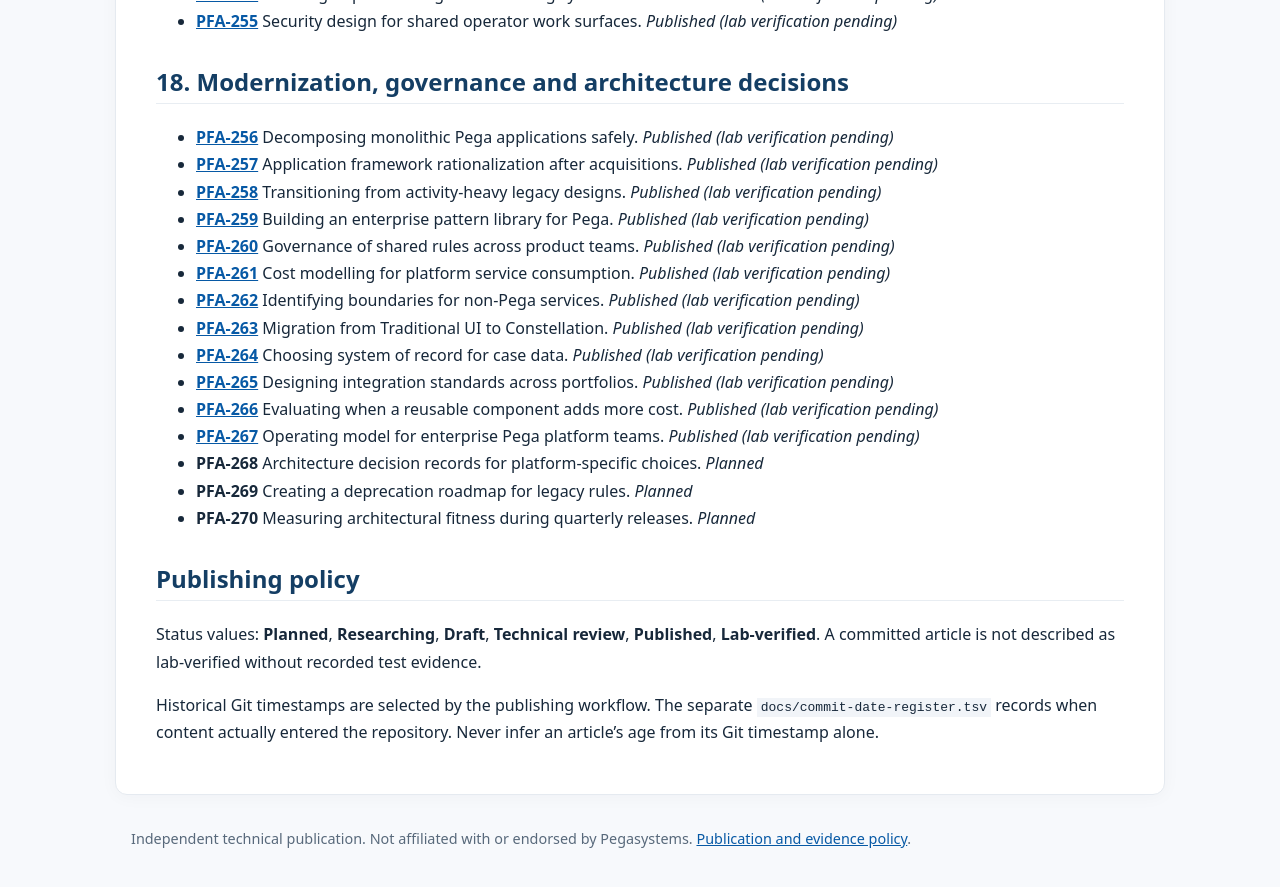
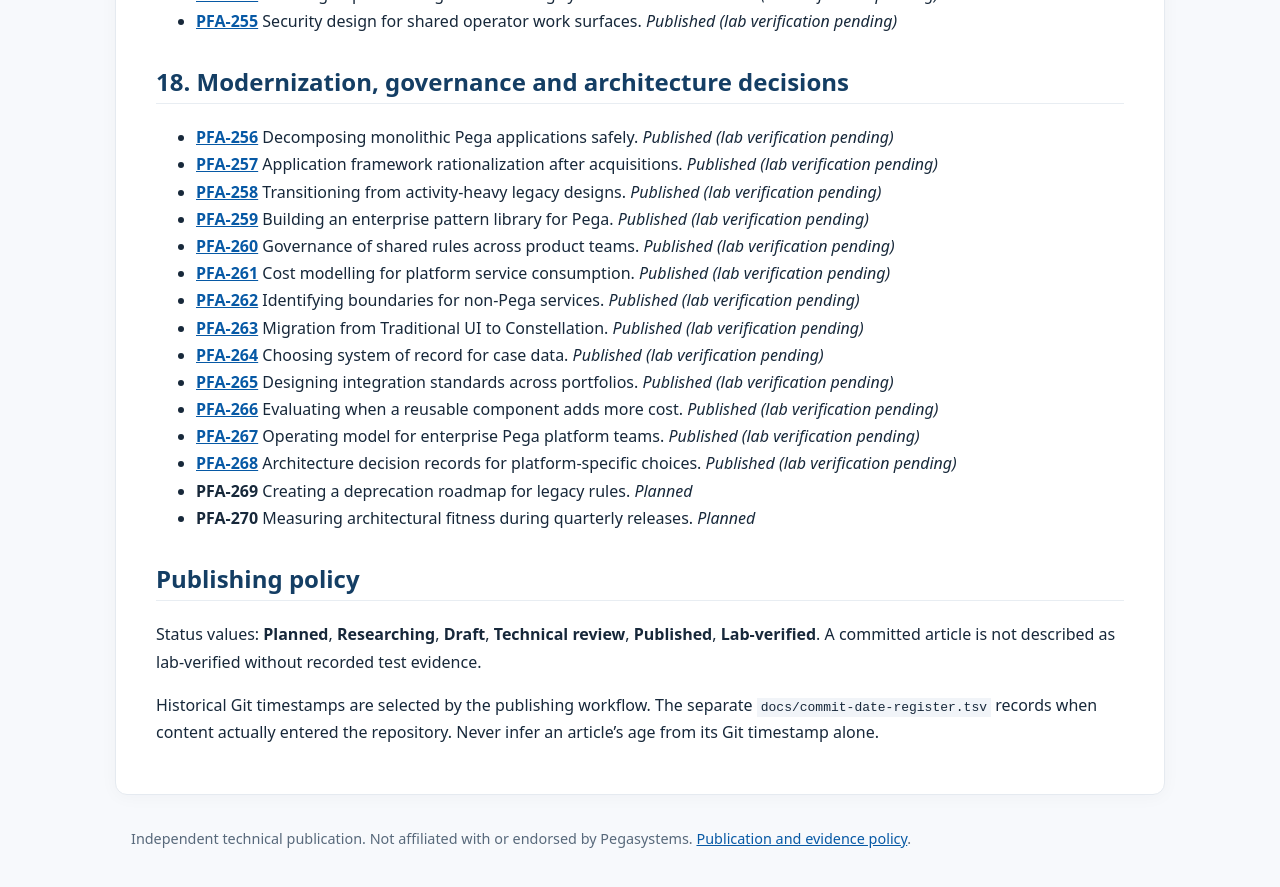
Before and after one commit to chandransandeep/pega-feature-atlas, a Jekyll site: the page built from docs/feature-inventory.md, in a window 1280 px wide and 900 px high, scrolled down 9442 px. Shown: the top 887 px of the window. Built offline with Jekyll 4.4.1, drawn with Linux system fonts in a browser that asks for light colours.

Commit message:
Publish PFA-268: pfa-268-architecture-decision-records-for-platformspecific-choices

```diff
--- a/docs/commit-date-register.tsv
+++ b/docs/commit-date-register.tsv
@@ -267,3 +267,4 @@ docs/articles/data-architecture/pfa-264-choosing-the-system-of-record-for-case-d
 docs/articles/integration-architecture/pfa-265-designing-integration-standards-across-portfolios.md	2022-02-08	2026-10-31T07:05:51+00:00	random_past_date
 docs/articles/component-governance/pfa-266-evaluating-when-a-reusable-component-adds-more-cost.md	2019-02-12	2026-10-31T07:05:51+00:00	random_past_date
 docs/articles/platform-operating-model/pfa-267-operating-model-for-enterprise-pega-platform-teams.md	2025-05-17	2026-10-31T07:05:51+00:00	random_past_date
+docs/articles/architecture-decisions/pfa-268-architecture-decision-records-for-platformspecific-choices.md	2022-02-03	2026-10-31T07:05:51+00:00	random_past_date
--- a/docs/feature-inventory.md
+++ b/docs/feature-inventory.md
@@ -386,7 +386,7 @@ This is the editorial plan for Pega Feature Atlas. It is not a list of completed
 - **[PFA-265](articles/integration-architecture/pfa-265-designing-integration-standards-across-portfolios.md)** Designing integration standards across portfolios. _Published (lab verification pending)_
 - **[PFA-266](articles/component-governance/pfa-266-evaluating-when-a-reusable-component-adds-more-cost.md)** Evaluating when a reusable component adds more cost. _Published (lab verification pending)_
 - **[PFA-267](articles/platform-operating-model/pfa-267-operating-model-for-enterprise-pega-platform-teams.md)** Operating model for enterprise Pega platform teams. _Published (lab verification pending)_
-- **PFA-268** Architecture decision records for platform-specific choices. _Planned_
+- **[PFA-268](articles/architecture-decisions/pfa-268-architecture-decision-records-for-platformspecific-choices.md)** Architecture decision records for platform-specific choices. _Published (lab verification pending)_
 - **PFA-269** Creating a deprecation roadmap for legacy rules. _Planned_
 - **PFA-270** Measuring architectural fitness during quarterly releases. _Planned_
 
```
Also changed, not shown: README.md, docs/articles/architecture-decisions/pfa-268-architecture-decision-records-for-platformspecific-choices.md (renamed from drafts/pfa-268-architecture-decision-records-for-platformspecific-choices.md).
